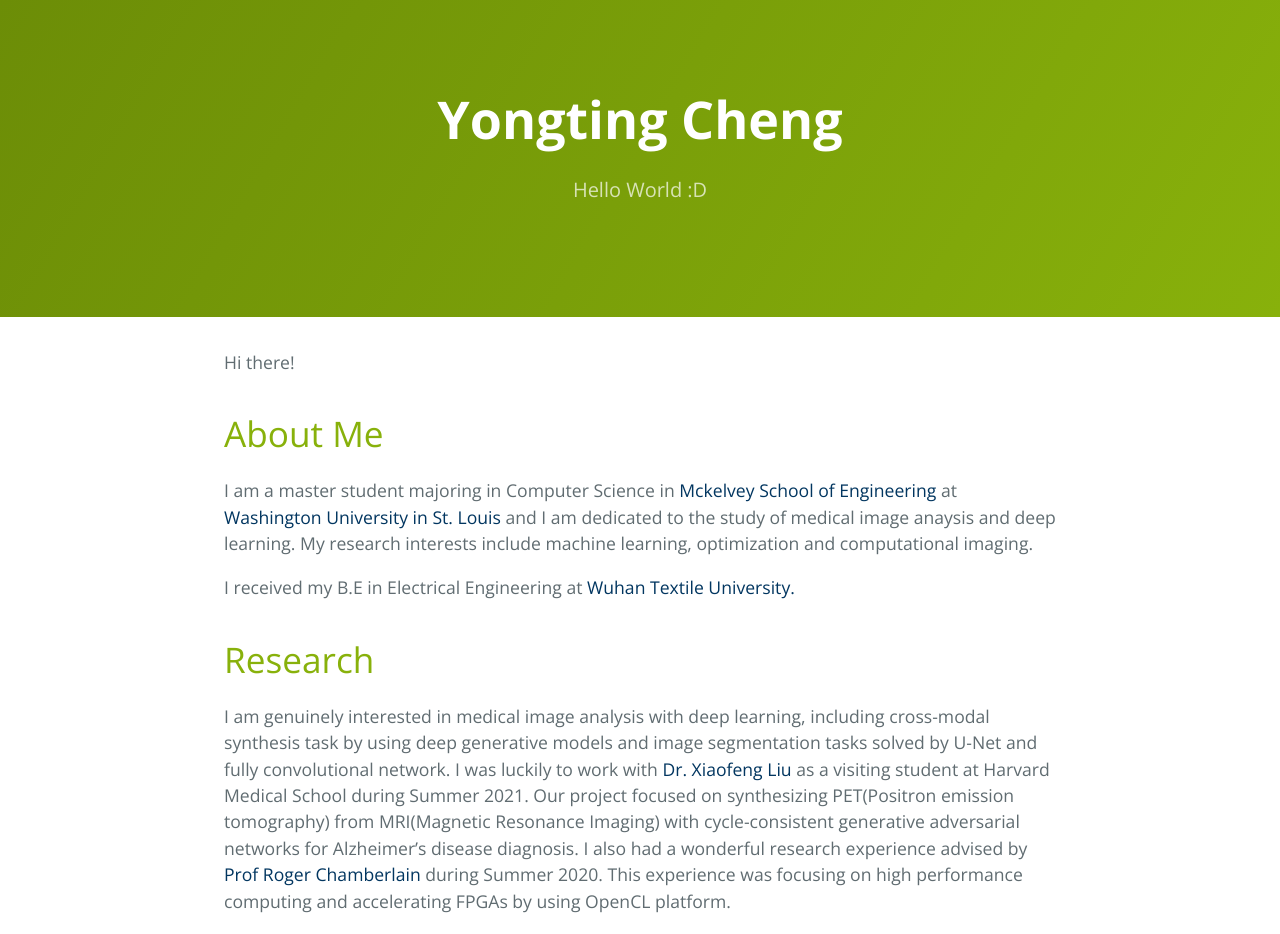
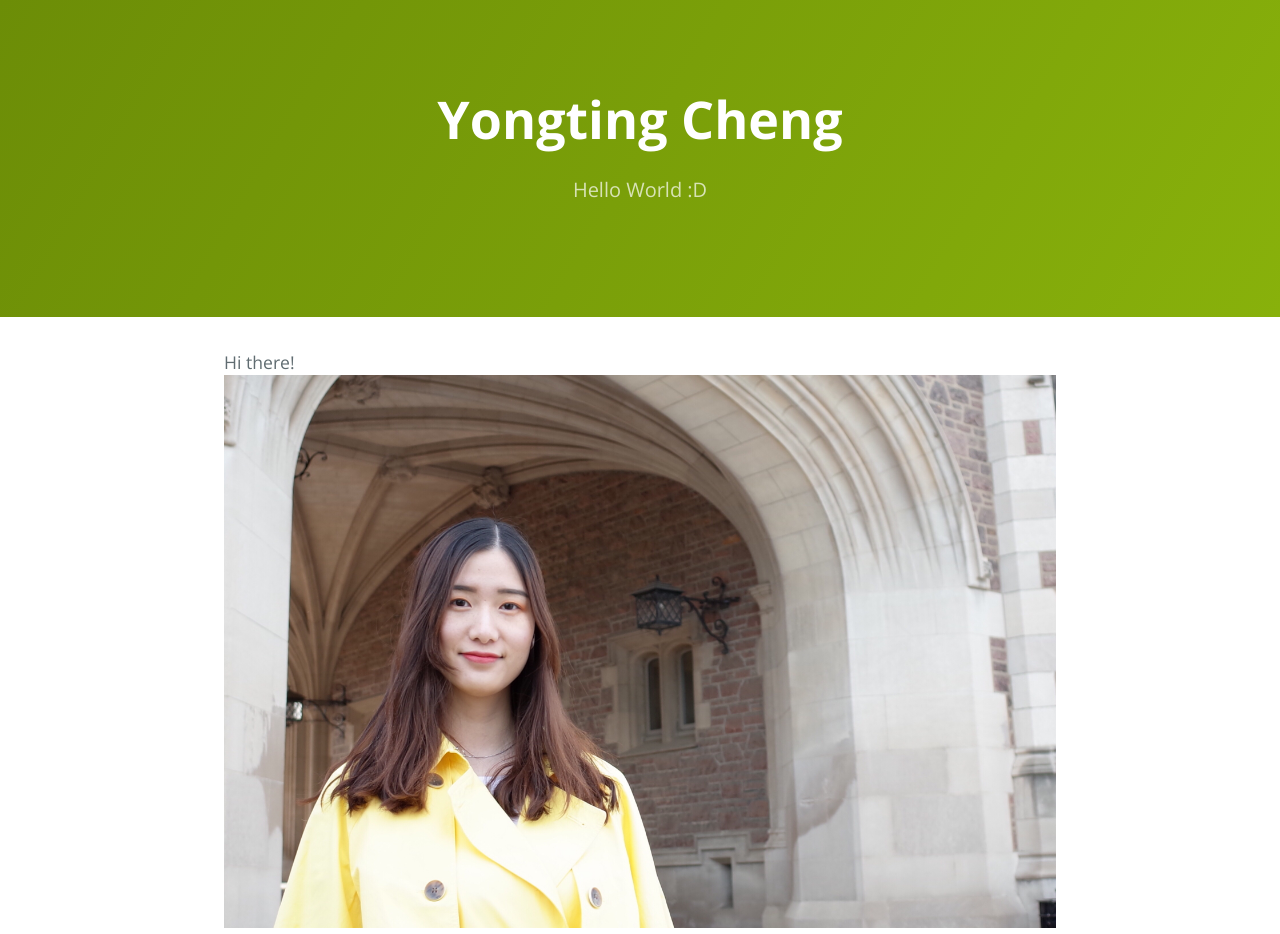
Before and after one commit to chengyongting/chengyongting.github.io, a Jekyll site: the page built from index.md, in a window 1280 px wide. Shown: the top 934 px of the page. Built offline with Jekyll 4.4.1, drawn with Linux system fonts in a browser that asks for light colours.

Commit message:
Update index.md

```diff
--- a/index.md
+++ b/index.md
@@ -4,7 +4,7 @@ layout: default
 
 
 Hi there!
-
+<img src="/docs/IMG_0462 2.JPG" alt="tt">
 
 
 # About Me
```
